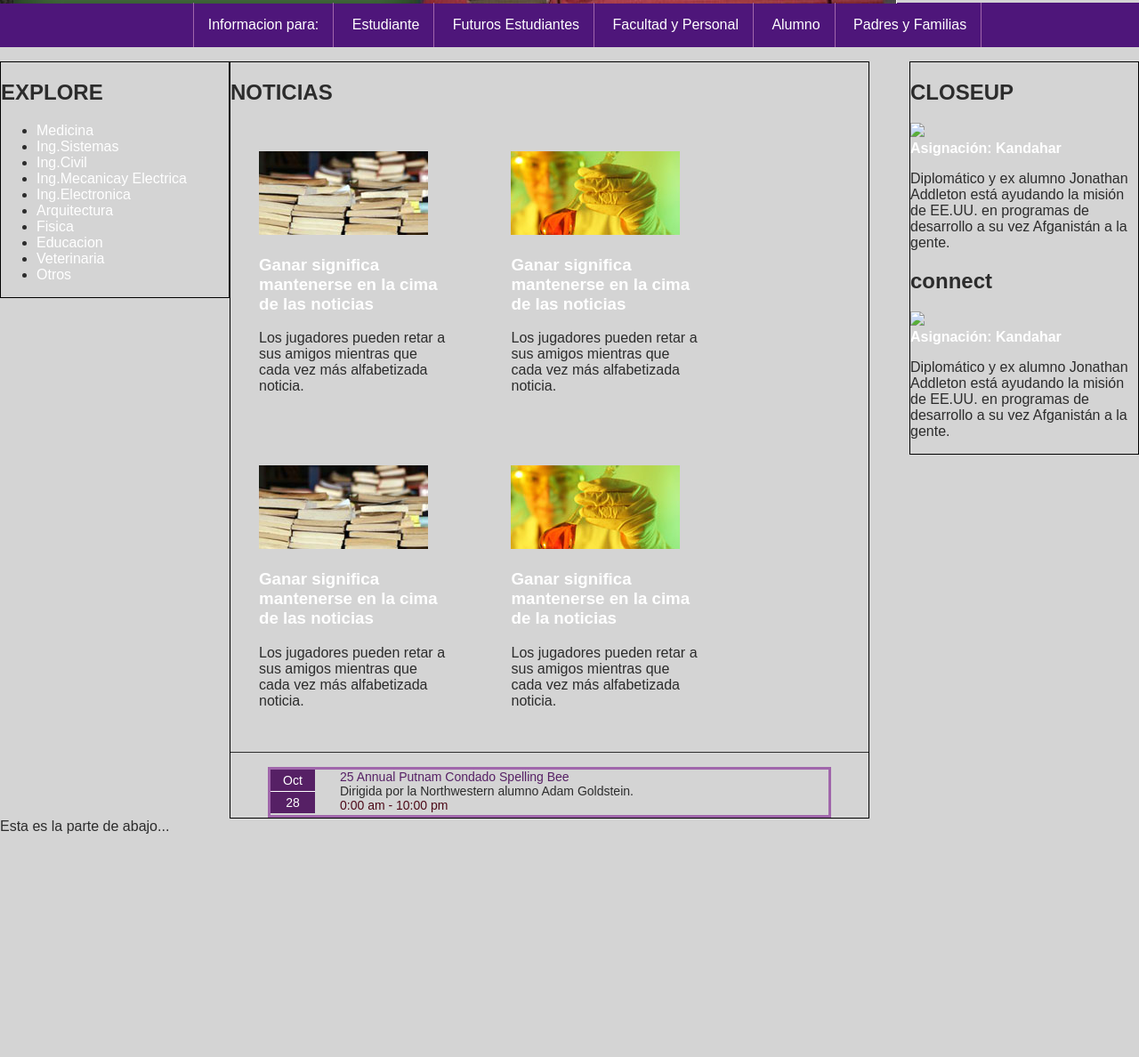
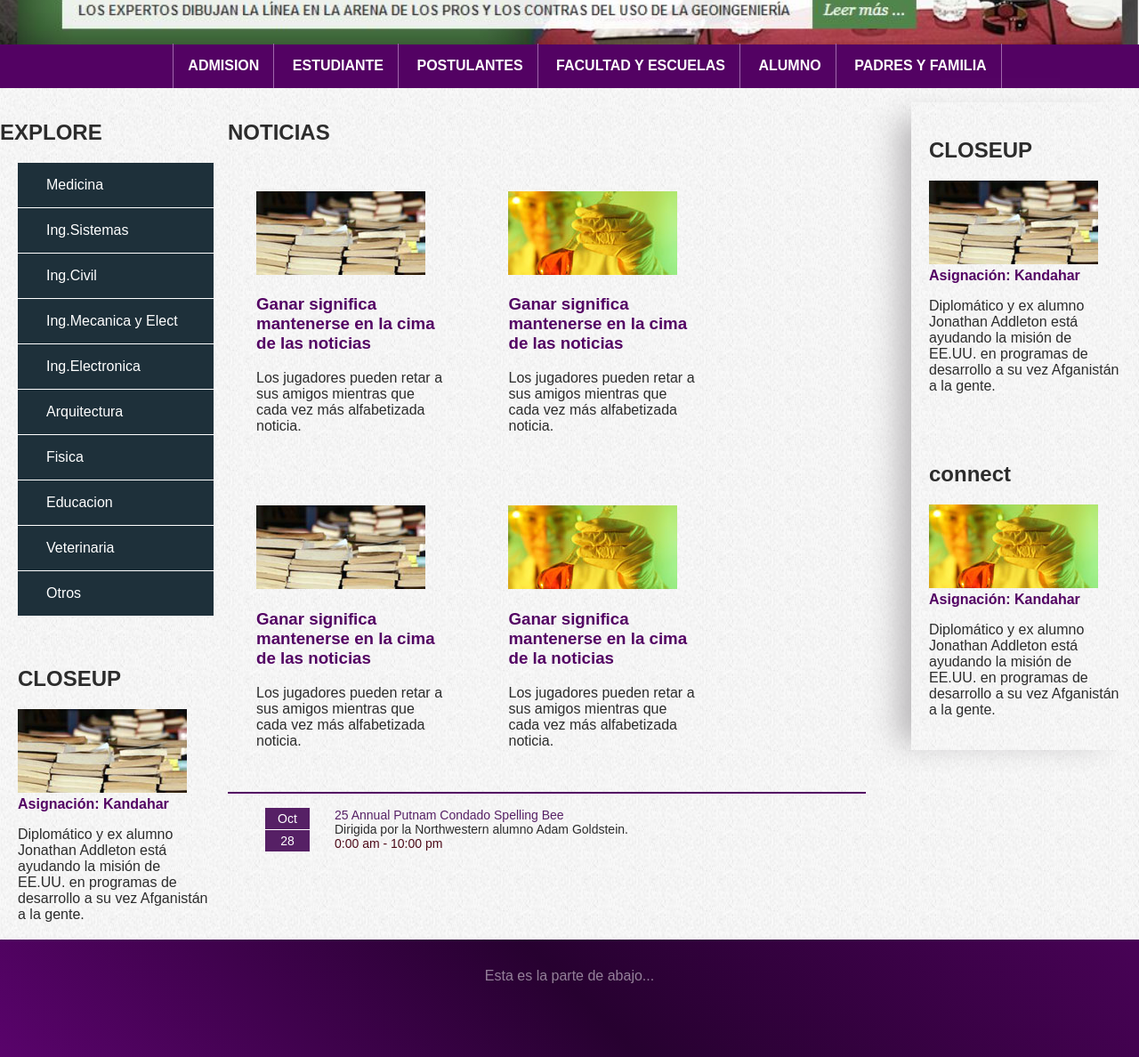
Before and after one commit to alexmandujano/PaginaUni, a plain HTML site: page index.html in a window 1280 px wide. Shown: the part 597-1785 px from the top of the page at 89% size. Before the commit the page ends 1535 px from the top, so only its background shows below. Drawn offline with Linux system fonts and the light colour scheme.

Commit message:
interfz terminada

```diff
--- a/index.html
+++ b/index.html
@@ -53,23 +53,23 @@
 	</div>
 	<nav>
 		<ul>
-			<li class="first" >Informacion para: </li>
-			<li><a href="#">Estudiante</a></li>
-			<li><a href="#">Futuros Estudiantes</a></li>
-			<li><a href="#">Facultad y Personal</a></li>
-			<li><a href="#">Alumno</a></li>
-			<li><a href="#">Padres y Familias</a></li>
+			<li class="first" >ADMISION </li>
+			<li><a href="#">ESTUDIANTE</a></li>
+			<li><a href="#">POSTULANTES</a></li>
+			<li><a href="#">FACULTAD Y ESCUELAS</a></li>
+			<li><a href="#">ALUMNO</a></li>
+			<li><a href="#">PADRES Y FAMILIA</a></li>
 		</ul>
 	</nav>
 		<!-- barra costado -->
 	<aside id="menuizquierda">
 		<h2>EXPLORE</h2>
-		<div>
+		<div id="carrera">
 			<ul>
 				<li><a href="">Medicina</a></li>
 				<li><a href="">Ing.Sistemas</a></li>
 				<li><a href="">Ing.Civil</a></li>
-				<li><a href="">Ing.Mecanicay Electrica</a></li>
+				<li><a href="">Ing.Mecanica y Elect</a></li>
 				<li><a href="">Ing.Electronica</a></li>
 				<li><a href="">Arquitectura</a></li>
 				<li><a href="">Fisica</a></li>
@@ -77,6 +77,18 @@
 				<li><a href="">Veterinaria</a></li>
 				<li><a href="">Otros</a></li>
 			</ul>
+		</div>
+		<div class="aside">
+
+				<h2>CLOSEUP</h2>
+				<figure>
+				<img src="not1.jpg"/>
+				</figure>
+				<a href="#"><strong>Asignación: Kandahar</strong></a>
+				<p>
+					Diplomático y ex alumno Jonathan Addleton está ayudando la misión de EE.UU. en programas de desarrollo a su vez Afganistán a la gente.
+				</p>
+
 		</div>
 	</aside>
 	<section >
@@ -144,11 +156,11 @@
 	</section>
 	<!-- PARTE DERECHA -->
 	<aside id="menuderecha">
-		<div>
+		<div class="aside">
 
 				<h2>CLOSEUP</h2>
 				<figure>
-				<img src="#"/>
+				<img src="not1.jpg"/>
 				</figure>
 				<a href="#"><strong>Asignación: Kandahar</strong></a>
 				<p>
@@ -156,11 +168,11 @@
 				</p>
 
 		</div>
-		<div>
+		<div class="aside">
 
 				<h2>connect</h2>
 				<figure>
-				<img src="#"/>
+				<img src="not2.jpg"/>
 				</figure>
 				<a href="#"><strong>Asignación: Kandahar</strong></a>
 				<p>
--- a/style.css
+++ b/style.css
@@ -6,18 +6,28 @@ a
 
 body
 {
-	background: #d4d4d4;
+	background-image: url("fondo.jpg");
+	background:-repeat:repeat;
 	color:#2c2c2c;
 	font-family:Arial;
 	font-size: 16px;
 	margin: 0px;
+	height: 100%
 }
 
 header
 {
-	background: #562065;
+	background: rgb(72,2,86); /* Old browsers */
+background: -moz-linear-gradient(45deg, rgba(72,2,86,1) 42%, rgba(140,5,170,1) 72%, rgba(72,2,86,1) 95%); /* FF3.6+ */
+background: -webkit-gradient(linear, left bottom, right top, color-stop(42%,rgba(72,2,86,1)), color-stop(72%,rgba(140,5,170,1)), color-stop(95%,rgba(72,2,86,1))); /* Chrome,Safari4+ */
+background: -webkit-linear-gradient(45deg, rgba(72,2,86,1) 42%,rgba(140,5,170,1) 72%,rgba(72,2,86,1) 95%); /* Chrome10+,Safari5.1+ */
+background: -o-linear-gradient(45deg, rgba(72,2,86,1) 42%,rgba(140,5,170,1) 72%,rgba(72,2,86,1) 95%); /* Opera 11.10+ */
+background: -ms-linear-gradient(45deg, rgba(72,2,86,1) 42%,rgba(140,5,170,1) 72%,rgba(72,2,86,1) 95%); /* IE10+ */
+background: linear-gradient(45deg, rgba(72,2,86,1) 42%,rgba(140,5,170,1) 72%,rgba(72,2,86,1) 95%); /* W3C */
+filter: progid:DXImageTransform.Microsoft.gradient( startColorstr='#480256', endColorstr='#480256',GradientType=1 ); /* IE6-9 fallback on horizontal gradient */
+
 	color:#ffffff;
-	padding: 2em;
+	padding: 0.5em 6em 0.5em 6em;
 	text-align: left;
 
 }
@@ -44,7 +54,7 @@ header div ul,header div form
 
 }
 nav{
-	background: #4e167a;
+	background: #530263;
 
 }
 
@@ -58,6 +68,7 @@ nav ul li
 display :inline-block;
 padding: 1em 1em 1em 1em ;
 border-right: 1px solid #a066ab;
+font-weight: bold;
 
 }
 nav ul  .first{
@@ -66,7 +77,8 @@ nav ul  .first{
 }
 section{
 	width: 56%;
-	border: 1px solid black;
+
+
 }
 aside , section{
 	display: inline-block;
@@ -81,7 +93,8 @@ aside , section{
 }
 #noticias{
 	margin-bottom: 1em;
-	border-bottom: 1px solid #2d2d2d;
+	border-bottom: 2px #530263 solid;
+	border-bottom-z: 75%;
 }
 
 #noticias .not figure h3 p{
@@ -92,12 +105,14 @@ aside , section{
 #menuizquierda{
 	float: left;
 	width: 20%;
-	border: 1px solid black;
+
 }
 #menuderecha{
 	float: right;
 	width: 20%;
-	border: 1px solid black;
+-webkit-box-shadow: -29px 5px 31px -14px rgba(186,184,186,1);
+-moz-box-shadow: -29px 5px 31px -14px rgba(186,184,186,1);
+box-shadow: -29px 5px 31px -14px rgba(186,184,186,1);
 }
 
 #ya
@@ -144,13 +159,19 @@ aside , section{
 }
 #Slide{
 	margin: -16px 0px -5px 0px;
+
 }
+#Slide img{
 
+
+	width: 100%
+
+}
 .event
 {
 
 	position: relative;
-	border: 3px #a066ab solid;
+
 	font-size: 14px;
 	margin: 0em 3em 0em 3em;
 }
@@ -207,3 +228,52 @@ aside , section{
 	float: left;
 	color:#4d0a18;
 }
+
+#carrera ul {
+	list-style: none;
+	padding-left: 20px;
+	margin-right: 1em;
+}
+
+#carrera ul li {
+	padding: 1em 0em 1em 2em;
+	background: #1E303A;
+	display: block;
+	border-bottom: 1px white solid;
+
+
+}
+#carrera ul li:hover {
+
+	background: black;
+	color:white;
+
+}
+.aside{
+	padding: 20px;
+
+}
+#noticias a, .aside a{
+	color: #530263;;
+}
+#noticias:nth-child(odd){margin-right:2%}
+footer{
+	background: rgb(89,3,107); /* Old browsers */
+background: -moz-linear-gradient(45deg,  rgba(89,3,107,1) 0%, rgba(39,1,48,1) 51%, rgba(72,2,86,1) 100%); /* FF3.6+ */
+background: -webkit-gradient(linear, left bottom, right top, color-stop(0%,rgba(89,3,107,1)), color-stop(51%,rgba(39,1,48,1)), color-stop(100%,rgba(72,2,86,1))); /* Chrome,Safari4+ */
+background: -webkit-linear-gradient(45deg,  rgba(89,3,107,1) 0%,rgba(39,1,48,1) 51%,rgba(72,2,86,1) 100%); /* Chrome10+,Safari5.1+ */
+background: -o-linear-gradient(45deg,  rgba(89,3,107,1) 0%,rgba(39,1,48,1) 51%,rgba(72,2,86,1) 100%); /* Opera 11.10+ */
+background: -ms-linear-gradient(45deg,  rgba(89,3,107,1) 0%,rgba(39,1,48,1) 51%,rgba(72,2,86,1) 100%); /* IE10+ */
+background: linear-gradient(45deg,  rgba(89,3,107,1) 0%,rgba(39,1,48,1) 51%,rgba(72,2,86,1) 100%); /* W3C */
+filter: progid:DXImageTransform.Microsoft.gradient( startColorstr='#59036b', endColorstr='#480256',GradientType=1 ); /* IE6-9 fallback on horizontal gradient */
+
+	color:rgba(255,255,255,0.5);
+	width: 100%;
+	height: 100px;
+    display:block;
+    position: absolute;
+    margin: 6em auto auto auto;
+    text-align: center;
+    padding: 2em 0em 0em 0em ;
+
+}
```
Also changed, not shown: fondo.JPG (added).
